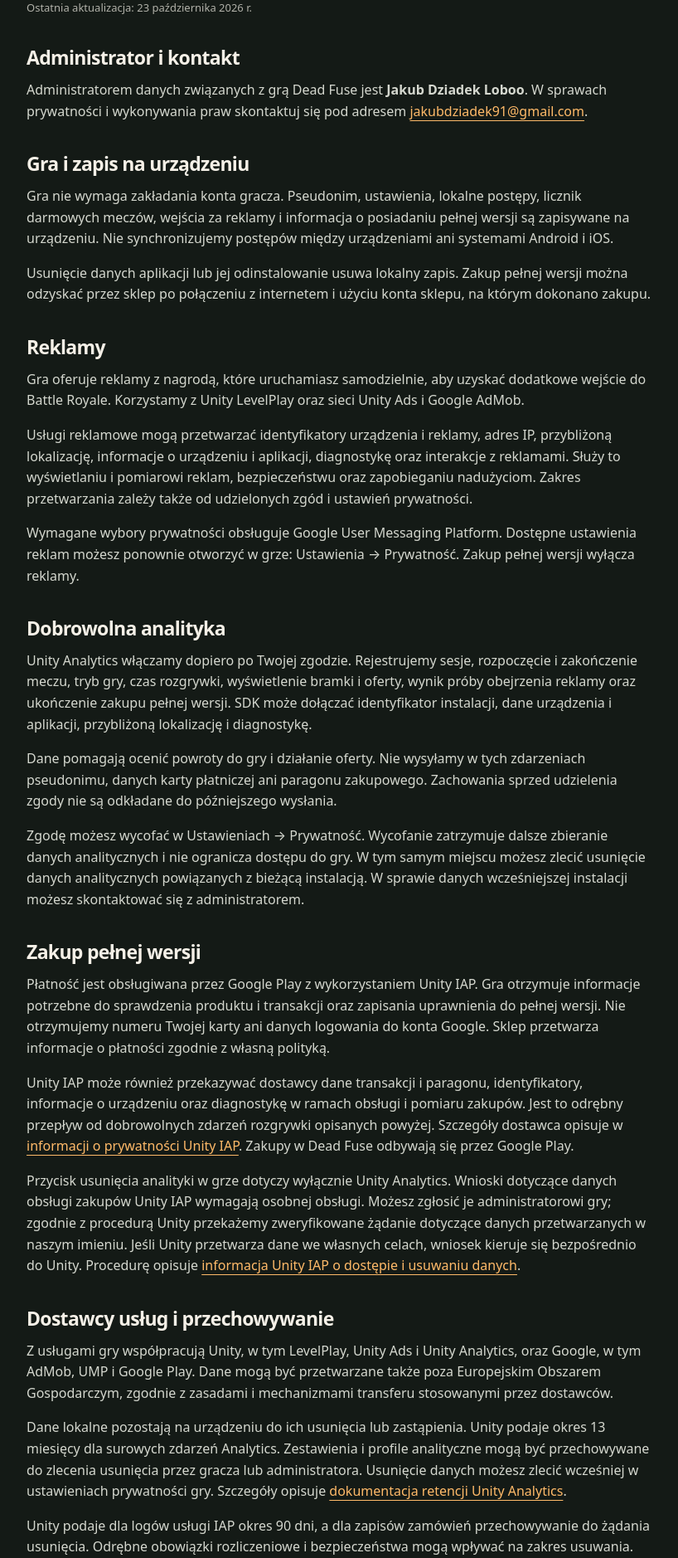
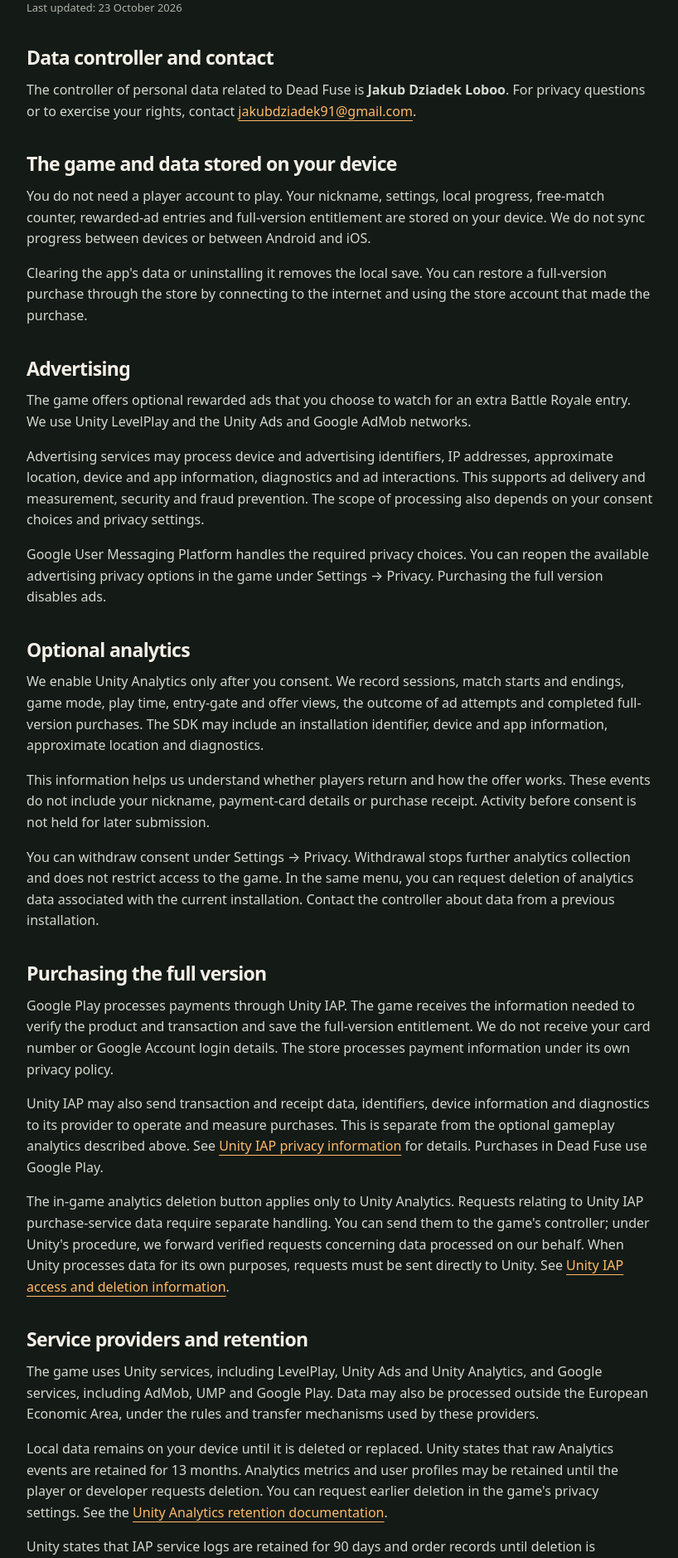
Before and after one commit to jdziadek/jdziadek.github.io, a plain HTML site: page privacy-policy.html in a window 1280 px wide. Shown: the part 213-2091 px from the top of the page at 83% size, without its empty margins (230-1048 px from the left). Drawn offline with Linux system fonts and the light colour scheme.

Commit message:
Translate Dead Fuse website and privacy policy into English

```diff
--- a/privacy-policy.html
+++ b/privacy-policy.html
@@ -1,42 +1,47 @@
 <!doctype html>
-<html lang="pl">
+<html lang="en">
+<head>
 <meta charset="utf-8">
 <meta name="viewport" content="width=device-width, initial-scale=1">
-<title>Dead Fuse — polityka prywatności</title>
+<meta name="description" content="Privacy policy for Dead Fuse by Jakub Dziadek Loboo.">
+<title>Dead Fuse — Privacy Policy</title>
 <link rel="icon" href="/favicon.svg" type="image/svg+xml">
 <link rel="stylesheet" href="/styles.css">
-<header class="site-header"><a class="wordmark" href="/">LOBOO</a><nav aria-label="Nawigacja"><a href="/">Gra</a><a href="mailto:jakubdziadek91@gmail.com">Kontakt</a></nav></header>
+</head>
+<body>
+<header class="site-header"><a class="wordmark" href="/" aria-label="Loboo — Home">LOBOO</a><nav aria-label="Navigation"><a href="/">Game</a><a href="mailto:jakubdziadek91@gmail.com">Contact</a></nav></header>
 <main class="privacy-content" id="main">
-<h1>Polityka prywatności Dead Fuse</h1>
-<p class="date">Ostatnia aktualizacja: 23 października 2026 r.</p>
-<h2>Administrator i kontakt</h2>
-<p>Administratorem danych związanych z grą Dead Fuse jest <strong>Jakub Dziadek Loboo</strong>. W sprawach prywatności i wykonywania praw skontaktuj się pod adresem <a href="mailto:jakubdziadek91@gmail.com">jakubdziadek91@gmail.com</a>.</p>
-<h2>Gra i zapis na urządzeniu</h2>
-<p>Gra nie wymaga zakładania konta gracza. Pseudonim, ustawienia, lokalne postępy, licznik darmowych meczów, wejścia za reklamy i informacja o posiadaniu pełnej wersji są zapisywane na urządzeniu. Nie synchronizujemy postępów między urządzeniami ani systemami Android i iOS.</p>
-<p>Usunięcie danych aplikacji lub jej odinstalowanie usuwa lokalny zapis. Zakup pełnej wersji można odzyskać przez sklep po połączeniu z internetem i użyciu konta sklepu, na którym dokonano zakupu.</p>
-<h2>Reklamy</h2>
-<p>Gra oferuje reklamy z nagrodą, które uruchamiasz samodzielnie, aby uzyskać dodatkowe wejście do Battle Royale. Korzystamy z Unity LevelPlay oraz sieci Unity Ads i Google AdMob.</p>
-<p>Usługi reklamowe mogą przetwarzać identyfikatory urządzenia i reklamy, adres IP, przybliżoną lokalizację, informacje o urządzeniu i aplikacji, diagnostykę oraz interakcje z reklamami. Służy to wyświetlaniu i pomiarowi reklam, bezpieczeństwu oraz zapobieganiu nadużyciom. Zakres przetwarzania zależy także od udzielonych zgód i ustawień prywatności.</p>
-<p>Wymagane wybory prywatności obsługuje Google User Messaging Platform. Dostępne ustawienia reklam możesz ponownie otworzyć w grze: Ustawienia → Prywatność. Zakup pełnej wersji wyłącza reklamy.</p>
-<h2>Dobrowolna analityka</h2>
-<p>Unity Analytics włączamy dopiero po Twojej zgodzie. Rejestrujemy sesje, rozpoczęcie i zakończenie meczu, tryb gry, czas rozgrywki, wyświetlenie bramki i oferty, wynik próby obejrzenia reklamy oraz ukończenie zakupu pełnej wersji. SDK może dołączać identyfikator instalacji, dane urządzenia i aplikacji, przybliżoną lokalizację i diagnostykę.</p>
-<p>Dane pomagają ocenić powroty do gry i działanie oferty. Nie wysyłamy w tych zdarzeniach pseudonimu, danych karty płatniczej ani paragonu zakupowego. Zachowania sprzed udzielenia zgody nie są odkładane do późniejszego wysłania.</p>
-<p>Zgodę możesz wycofać w Ustawieniach → Prywatność. Wycofanie zatrzymuje dalsze zbieranie danych analitycznych i nie ogranicza dostępu do gry. W tym samym miejscu możesz zlecić usunięcie danych analitycznych powiązanych z bieżącą instalacją. W sprawie danych wcześniejszej instalacji możesz skontaktować się z administratorem.</p>
-<h2>Zakup pełnej wersji</h2>
-<p>Płatność jest obsługiwana przez Google Play z wykorzystaniem Unity IAP. Gra otrzymuje informacje potrzebne do sprawdzenia produktu i transakcji oraz zapisania uprawnienia do pełnej wersji. Nie otrzymujemy numeru Twojej karty ani danych logowania do konta Google. Sklep przetwarza informacje o płatności zgodnie z własną polityką.</p>
-<p>Unity IAP może również przekazywać dostawcy dane transakcji i paragonu, identyfikatory, informacje o urządzeniu oraz diagnostykę w ramach obsługi i pomiaru zakupów. Jest to odrębny przepływ od dobrowolnych zdarzeń rozgrywki opisanych powyżej. Szczegóły dostawca opisuje w <a href="https://docs.unity.com/en-us/iap/privacy-and-consent">informacji o prywatności Unity IAP</a>. Zakupy w Dead Fuse odbywają się przez Google Play.</p>
-<p>Przycisk usunięcia analityki w grze dotyczy wyłącznie Unity Analytics. Wnioski dotyczące danych obsługi zakupów Unity IAP wymagają osobnej obsługi. Możesz zgłosić je administratorowi gry; zgodnie z procedurą Unity przekażemy zweryfikowane żądanie dotyczące danych przetwarzanych w naszym imieniu. Jeśli Unity przetwarza dane we własnych celach, wniosek kieruje się bezpośrednio do Unity. Procedurę opisuje <a href="https://docs.unity.com/en-us/iap/privacy-and-consent/overview">informacja Unity IAP o dostępie i usuwaniu danych</a>.</p>
-<h2>Dostawcy usług i przechowywanie</h2>
-<p>Z usługami gry współpracują Unity, w tym LevelPlay, Unity Ads i Unity Analytics, oraz Google, w tym AdMob, UMP i Google Play. Dane mogą być przetwarzane także poza Europejskim Obszarem Gospodarczym, zgodnie z zasadami i mechanizmami transferu stosowanymi przez dostawców.</p>
-<p>Dane lokalne pozostają na urządzeniu do ich usunięcia lub zastąpienia. Unity podaje okres 13 miesięcy dla surowych zdarzeń Analytics. Zestawienia i profile analityczne mogą być przechowywane do zlecenia usunięcia przez gracza lub administratora. Usunięcie danych możesz zlecić wcześniej w ustawieniach prywatności gry. Szczegóły opisuje <a href="https://docs.unity.com/en-us/analytics/FAQ">dokumentacja retencji Unity Analytics</a>.</p>
-<p>Unity podaje dla logów usługi IAP okres 90 dni, a dla zapisów zamówień przechowywanie do żądania usunięcia. Odrębne obowiązki rozliczeniowe i bezpieczeństwa mogą wpływać na zakres usuwania. Nie jest to okres przechowywania dokumentacji płatniczej Google Play.</p>
-<p>Dane reklamowe i sklepowe są przechowywane przez dostawców zgodnie z celem przetwarzania i ich zasadami; dane o transakcjach mogą podlegać również obowiązkom rozliczeniowym oraz przeciwdziałaniu nadużyciom.</p>
-<ul><li><a href="https://unity.com/legal/privacy-policy">Polityka prywatności Unity</a></li><li><a href="https://policies.google.com/privacy">Polityka prywatności Google</a></li></ul>
-<h2>Twoje wybory i prawa</h2>
-<p>Dobrowolna analityka oraz przetwarzanie reklamowe wymagające zgody opierają się na Twoim wyborze. Dane potrzebne do zakupu służą realizacji zamówienia i obsłudze uprawnienia. Możesz skontaktować się z administratorem w sprawie dostępu do danych, ich poprawienia, usunięcia, ograniczenia przetwarzania, przeniesienia lub sprzeciwu, w zakresie wynikającym z obowiązujących przepisów. Wycofanie zgody nie wpływa na zgodność z prawem wcześniejszego przetwarzania. Możesz też złożyć skargę do właściwego organu nadzorczego.</p>
-<h2>Odwiedziny tej strony</h2>
-<p>Strona informacyjna gry jest udostępniana przez GitHub Pages. Nie dodajemy do niej narzędzi analitycznych ani reklam. GitHub zapisuje adresy IP odwiedzających do celów bezpieczeństwa, zgodnie z <a href="https://docs.github.com/en/site-policy/privacy-policies/github-general-privacy-statement">polityką prywatności GitHub</a>. Ten ruch jest odrębny od danych zbieranych przez grę.</p>
-<h2>Wiek odbiorców i zmiany</h2>
-<p>Gra nie jest kierowana do dzieci poniżej 13. roku życia. Istotne zmiany sposobu przetwarzania danych zostaną uwzględnione w tej polityce i, gdy będzie to wymagane, w ponownym wyborze zgód w aplikacji.</p>
+<h1>Dead Fuse Privacy Policy</h1>
+<p class="date">Last updated: 23 October 2026</p>
+<h2>Data controller and contact</h2>
+<p>The controller of personal data related to Dead Fuse is <strong>Jakub Dziadek Loboo</strong>. For privacy questions or to exercise your rights, contact <a href="mailto:jakubdziadek91@gmail.com">jakubdziadek91@gmail.com</a>.</p>
+<h2>The game and data stored on your device</h2>
+<p>You do not need a player account to play. Your nickname, settings, local progress, free-match counter, rewarded-ad entries and full-version entitlement are stored on your device. We do not sync progress between devices or between Android and iOS.</p>
+<p>Clearing the app's data or uninstalling it removes the local save. You can restore a full-version purchase through the store by connecting to the internet and using the store account that made the purchase.</p>
+<h2>Advertising</h2>
+<p>The game offers optional rewarded ads that you choose to watch for an extra Battle Royale entry. We use Unity LevelPlay and the Unity Ads and Google AdMob networks.</p>
+<p>Advertising services may process device and advertising identifiers, IP addresses, approximate location, device and app information, diagnostics and ad interactions. This supports ad delivery and measurement, security and fraud prevention. The scope of processing also depends on your consent choices and privacy settings.</p>
+<p>Google User Messaging Platform handles the required privacy choices. You can reopen the available advertising privacy options in the game under Settings → Privacy. Purchasing the full version disables ads.</p>
+<h2>Optional analytics</h2>
+<p>We enable Unity Analytics only after you consent. We record sessions, match starts and endings, game mode, play time, entry-gate and offer views, the outcome of ad attempts and completed full-version purchases. The SDK may include an installation identifier, device and app information, approximate location and diagnostics.</p>
+<p>This information helps us understand whether players return and how the offer works. These events do not include your nickname, payment-card details or purchase receipt. Activity before consent is not held for later submission.</p>
+<p>You can withdraw consent under Settings → Privacy. Withdrawal stops further analytics collection and does not restrict access to the game. In the same menu, you can request deletion of analytics data associated with the current installation. Contact the controller about data from a previous installation.</p>
+<h2>Purchasing the full version</h2>
+<p>Google Play processes payments through Unity IAP. The game receives the information needed to verify the product and transaction and save the full-version entitlement. We do not receive your card number or Google Account login details. The store processes payment information under its own privacy policy.</p>
+<p>Unity IAP may also send transaction and receipt data, identifiers, device information and diagnostics to its provider to operate and measure purchases. This is separate from the optional gameplay analytics described above. See <a href="https://docs.unity.com/en-us/iap/privacy-and-consent">Unity IAP privacy information</a> for details. Purchases in Dead Fuse use Google Play.</p>
+<p>The in-game analytics deletion button applies only to Unity Analytics. Requests relating to Unity IAP purchase-service data require separate handling. You can send them to the game's controller; under Unity's procedure, we forward verified requests concerning data processed on our behalf. When Unity processes data for its own purposes, requests must be sent directly to Unity. See <a href="https://docs.unity.com/en-us/iap/privacy-and-consent/overview">Unity IAP access and deletion information</a>.</p>
+<h2>Service providers and retention</h2>
+<p>The game uses Unity services, including LevelPlay, Unity Ads and Unity Analytics, and Google services, including AdMob, UMP and Google Play. Data may also be processed outside the European Economic Area, under the rules and transfer mechanisms used by these providers.</p>
+<p>Local data remains on your device until it is deleted or replaced. Unity states that raw Analytics events are retained for 13 months. Analytics metrics and user profiles may be retained until the player or developer requests deletion. You can request earlier deletion in the game's privacy settings. See the <a href="https://docs.unity.com/en-us/analytics/FAQ">Unity Analytics retention documentation</a>.</p>
+<p>Unity states that IAP service logs are retained for 90 days and order records until deletion is requested. Separate accounting and security obligations may affect what can be deleted. These periods do not describe Google Play payment-record retention.</p>
+<p>Advertising and store providers retain data according to its purpose and their policies. Transaction data may also be subject to accounting and fraud-prevention requirements.</p>
+<ul><li><a href="https://unity.com/legal/privacy-policy">Unity Privacy Policy</a></li><li><a href="https://policies.google.com/privacy">Google Privacy Policy</a></li></ul>
+<h2>Your choices and rights</h2>
+<p>Optional analytics and advertising processing that requires consent depend on your choices. Data needed for a purchase is used to fulfil the order and manage the entitlement. You can contact the controller to request access, correction, deletion, restriction, portability or to object to processing, as provided by applicable law. Withdrawing consent does not affect the lawfulness of processing before withdrawal. You can also complain to the relevant supervisory authority.</p>
+<h2>Visits to this website</h2>
+<p>This game's information website is hosted on GitHub Pages. We do not add analytics tools or advertising to it. GitHub logs visitors' IP addresses for security purposes under the <a href="https://docs.github.com/en/site-policy/privacy-policies/github-general-privacy-statement">GitHub Privacy Statement</a>. This website traffic is separate from data collected by the game.</p>
+<h2>Audience and changes</h2>
+<p>The game is not directed at children under 13. Significant changes to data processing will be reflected in this policy and, where required, in a new consent choice in the app.</p>
 </main>
+</body>
 </html>
```
Also changed, not shown: index.html (+11 -11 lines), 1 other file.
